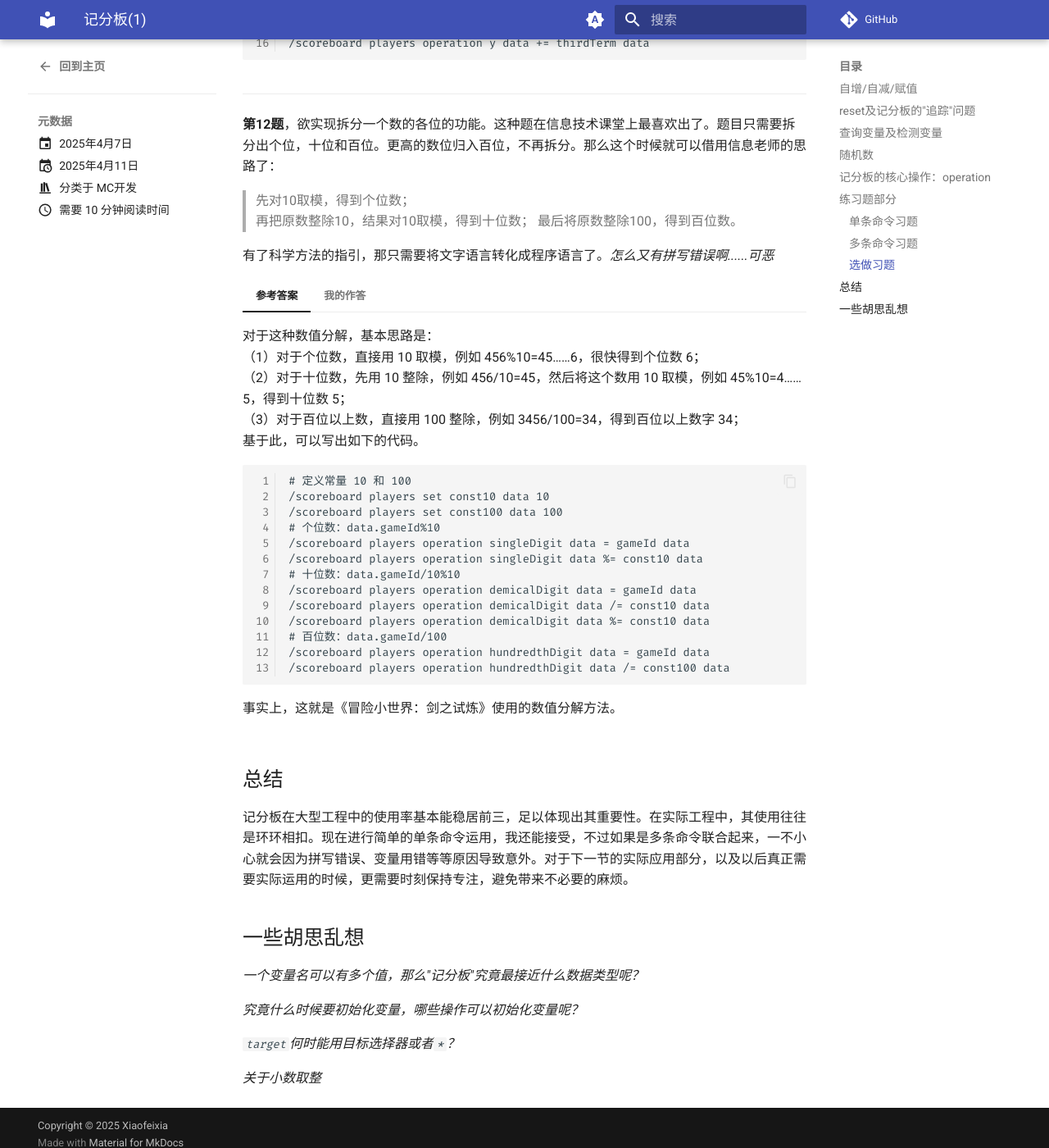
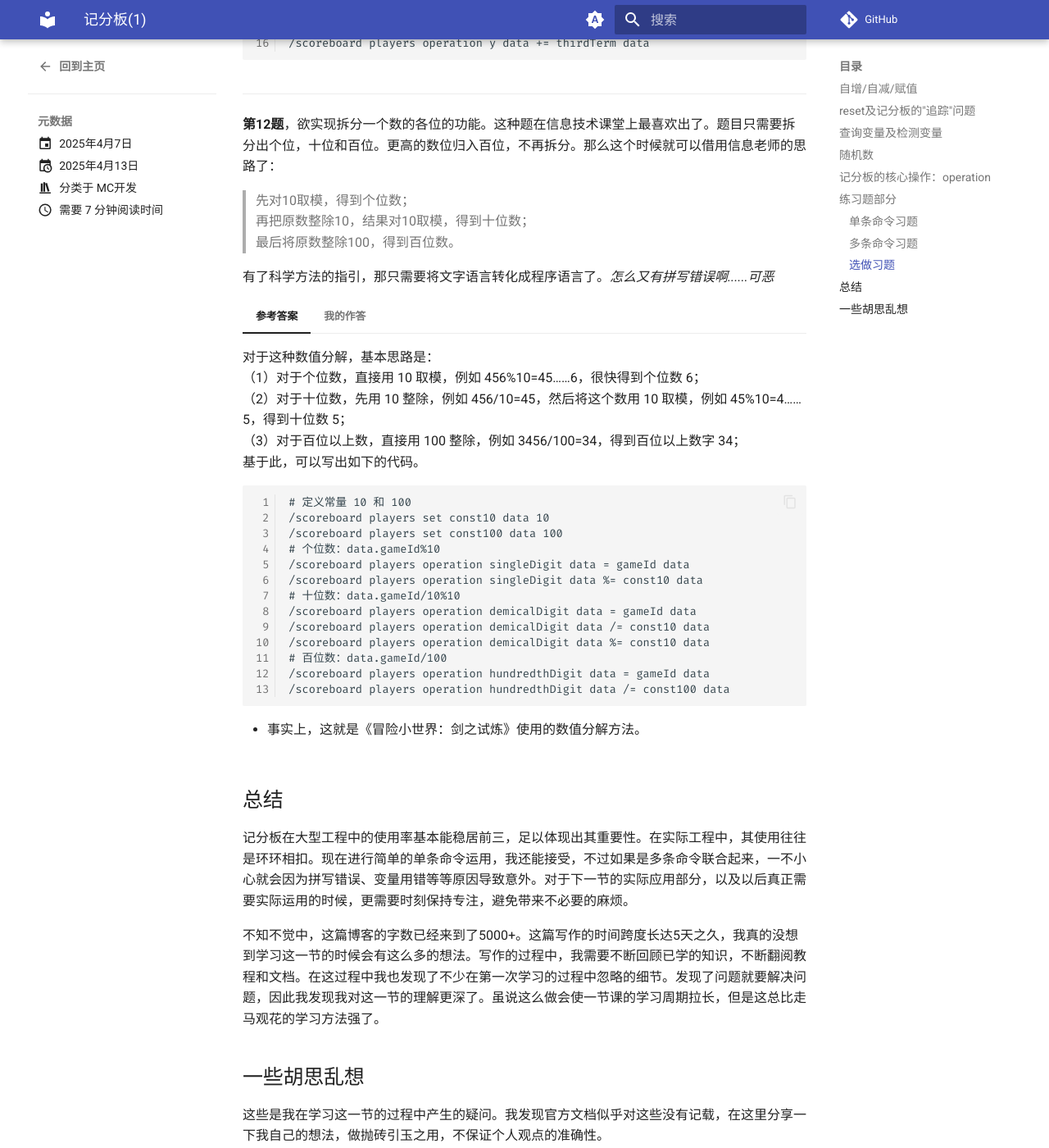
Before and after one commit to Xiaofeixia2008/blog, an MkDocs documentation site: the page built from docs/blog/posts/2025/040701.md, in a window 1280 px wide and 1400 px high, scrolled down 7681 px. Shown: the whole window at 82% size. Built offline with MkDocs 1.6.1 and Material for MkDocs 9.7.7, drawn with Linux system fonts in a browser that asks for light colours; a script that is not in the unit is left out; comment, search, counter and statistics services are not loaded; some of the changed text lies outside the part shown.

Commit message:
继续尝试

````diff
--- a/docs/blog/posts/2025/040701.md
+++ b/docs/blog/posts/2025/040701.md
@@ -2,17 +2,16 @@
 title: 记分板(1)
 date:
   created: 2025-04-07
-  updated: 2025-04-11
+  updated: 2025-04-13
 categories:
   - MC开发
 tags:
   - 记分板
 slug: scoreboard
 description: 学习了记分板之后的总结和感想
-readtime: 10
 ---
 
-刚刚学完了*2.4.4 记分板的追踪对象命令*这一节。上一节*记分项*只能说是一个前置，而这一节教的都已经能直接操作分数了......当然是记分板的核心内容啦。MC并没有"变量"这一类的说法，但是记分板的作用又酷似变量。所以在学习这里的时候，我总是不由自主的联想起编程语言~~(但是Python为主)~~里面的变量。因此本节学习的难点就是要找好"记分板"和"变量"的异同，不然搞混了......麻烦可就大了。
+刚刚学完了*2.4.4 记分板的追踪对象命令*这一节。上一节*"记分项"*只能说是一个前置，而这一节教的都已经能直接操作分数了......当然是记分板的核心内容啦。MC并没有"变量"这一类的说法，但是记分板的作用又酷似变量。所以在学习这里的时候，我总是不由自主的联想起编程语言~~(但是Python为主)~~里面的变量。因此本节学习的难点就是要找好"记分板"和"变量"的异同，不然搞混了......麻烦可就大了。
 
 ---
 
@@ -46,7 +45,7 @@ readtime: 10
 
 ## 查询变量及检测变量
 
-它们两个之间好像关联不大。把它们放在一起的原因是因为它们都没办法以运行的结果来执行命令。但是检测的命令有个值得一提的地方。它需要提供最小值和最大值。如果提供的都是常数（是的它也不能接受变量），那就是检测一个闭区间。但是如果把其中一个*（两个也行，不过应该很少会这么干吧......）*换成了`*`的话，那就是对应着int类型数的最小值或最大值。在数值较小的情况下可以简单认为就是±∞。乍一看出现了无穷，但是这个无穷也是有界限的，所以检测范围也是闭区间。By the way，最大值可以省略，此时就是取`*`。
+它们两个之间好像关联不大。把它们放在一起的原因是因为它们都没办法以运行的结果来执行命令。但是检测的命令有个值得一提的地方。它需要提供最小值和最大值。如果提供的都是常数（是的它也不能接受变量），那就是检测一个闭区间。但是如果把其中一个*（两个也行，不过应该很少需要这么干吧......）*换成了`*`的话，那就是对应着int类型数的最小值或最大值。在数值较小的情况下可以简单认为就是±∞。乍一看出现了无穷，但是这个无穷也是有界限的，所以检测范围也是闭区间。By the way，最大值可以省略，此时就是取`*`。
 
 ## 随机数
 
@@ -122,6 +121,8 @@ readtime: 10
 
 /// tab | 我的作答
 
+与答案一致。
+
 ```text {linenums="1"}
 /execute if entity @a[tag=isAlive] if entity @a[tag=isInNether] run scoreboard players set advTemp data 0
 ```
@@ -141,6 +142,8 @@ readtime: 10
 ///
 
 /// tab | 我的作答
+
+与答案一致。
 
 ```text {linenums="1"}
 /scoreboard players add tick time 1
@@ -164,6 +167,8 @@ readtime: 10
 
 /// tab | 我的作答
 
+与答案一致。
+
 ```text {linenums="1"}
 /scoreboard players random luckyBlockEvent data 1 47
 ```
@@ -183,6 +188,8 @@ readtime: 10
 ///
 
 /// tab | 我的作答
+
+与答案一致。
 
 ```text {linenums="1"}
 /scoreboard players operation x data *= x data
@@ -207,6 +214,8 @@ readtime: 10
 
 /// tab | 我的作答
 
+与答案一致。
+
 ```text {linenums="1"}
 /execute if entity @a[tag=teamRed, hasitem=[{item=emerald}]] run scoreboard players operation @r[tag=teamRed] data >< @r[tag=teamBlue] data
 ```
@@ -227,7 +236,9 @@ readtime: 10
 
 /// tab | 我的作答
 
-```text {linenums="1"}
+逻辑上是没问题的，但是右边把名字和记分项搞反了。
+
+```text {linenums="1" hl_lines="1"}
 /scoreboard players operation teamRed teamScore -= bedAmount teamBlue
 ```
 
@@ -265,6 +276,8 @@ readtime: 10
 ///
 
 /// tab | 我的作答
+
+与答案一致。
 
 ```text {linenums="1" title="第1问"}
 /scoreboard players add @a isOnline 0
@@ -311,6 +324,8 @@ readtime: 10
 
 /// tab | 我的作答
 
+除额外变量的名字不同外，其余与答案一致，不影响执行效果。
+
 ```text {linenums="1" title="第1问"}
 /scoreboard players operation x data += x data
 ```
@@ -339,6 +354,8 @@ readtime: 10
 ///
 
 /// tab | 我的作答
+
+与答案一致。
 
 ```text {linenums="1" title="第1问"}
 /scoreboard players operation c data = a data
@@ -376,6 +393,8 @@ readtime: 10
 
 /// tab | 我的作答
 
+第1问我没有使用`at @s`，因为整条命令没有用到相对坐标之类的。但是在实际工程中无论怎样最好都加上`at @s`，因为你说不准啥时候真的需要用了，却忘记加了......
+
 ```text {linenums="1" title="第1问"}
 /execute as @a if block 0 -64 0 bedrock if block 0 128 0 air run scoreboard players set @s dimension 0
 ```
@@ -388,7 +407,7 @@ readtime: 10
 /execute as @a in the_end if entity @s[rm=0] run scoreboard players set @s dimension 2
 ```
 
-- 第3问的最好。
+- 检测维度用的，第3问的原理最好。
 
 ///
 
@@ -435,7 +454,9 @@ readtime: 10
 
 /// tab | 我的作答
 
-```text {hl_lines="13" linenums="1"}
+我还是挺保守的了，我给常量和临时变量开了新记分项。感谢 @lanos 指正，在计算"100/x"时除法操作漏掉了一个负号（本应是`temp_-1`，即-1次项的）。这种失误太隐蔽了，看来代码写完之后还是得好好检查啊......
+
+```text {linenums="1" hl_lines="13"}
 /scoreboard objectives add CONST dummy
 /scoreboard players set CONST_3 CONST 3
 /scoreboard players set CONST_1 CONST -5
@@ -490,13 +511,15 @@ readtime: 10
 /scoreboard players operation hundredthDigit data /= const100 data
 ```
 
-事实上，这就是《冒险小世界：剑之试炼》使用的数值分解方法。
+- 事实上，这就是《冒险小世界：剑之试炼》使用的数值分解方法。
 
 ///
 
 /// tab | 我的作答
 
-```text {linenums="1"}
+英语不好，变量名给打错了qwq，十位数的变量后面应该是"digit"，我打成了"dight"，而且第一个打错之后，后面都是用自动补全和cv大法，所以这段代码后半段算是废了（逃）
+
+```text {linenums="1" hl_lines="7-14"}
 /scoreboard objectives add CONST dummy
 /scoreboard players set CONST_TEN CONST 10
 /scoreboard players set CONST_HUNDRED CONST 100
@@ -520,12 +543,24 @@ readtime: 10
 
 记分板在大型工程中的使用率基本能稳居前三，足以体现出其重要性。在实际工程中，其使用往往是环环相扣。现在进行简单的单条命令运用，我还能接受，不过如果是多条命令联合起来，一不小心就会因为拼写错误、变量用错等等原因导致意外。对于下一节的实际应用部分，以及以后真正需要实际运用的时候，更需要时刻保持专注，避免带来不必要的麻烦。
 
+不知不觉中，这篇博客的字数已经来到了5000+。这篇写作的时间跨度长达5天之久，我真的没想到学习这一节的时候会有这么多的想法。写作的过程中，我需要不断回顾已学的知识，不断翻阅教程和文档。在这过程中我也发现了不少在第一次学习的过程中忽略的细节。发现了问题就要解决问题，因此我发现我对这一节的理解更深了。虽说这么做会使一节课的学习周期拉长，但是这总比走马观花的学习方法强了。
+
 ## 一些胡思乱想
+
+这些是我在学习这一节的过程中产生的疑问。我发现官方文档似乎对这些没有记载，在这里分享一下我自己的想法，做抛砖引玉之用，不保证个人观点的准确性。
+
+---
 
 *一个变量名可以有多个值，那么"记分板"究竟最接近什么数据类型呢？*
 
+---
+
 *究竟什么时候要初始化变量，哪些操作可以初始化变量呢？*
+
+---
 
 *`target`何时能用目标选择器或者`*`？*
 
-*关于小数取整*
+---
+
+*关于小数取整与文档的选择*
````
